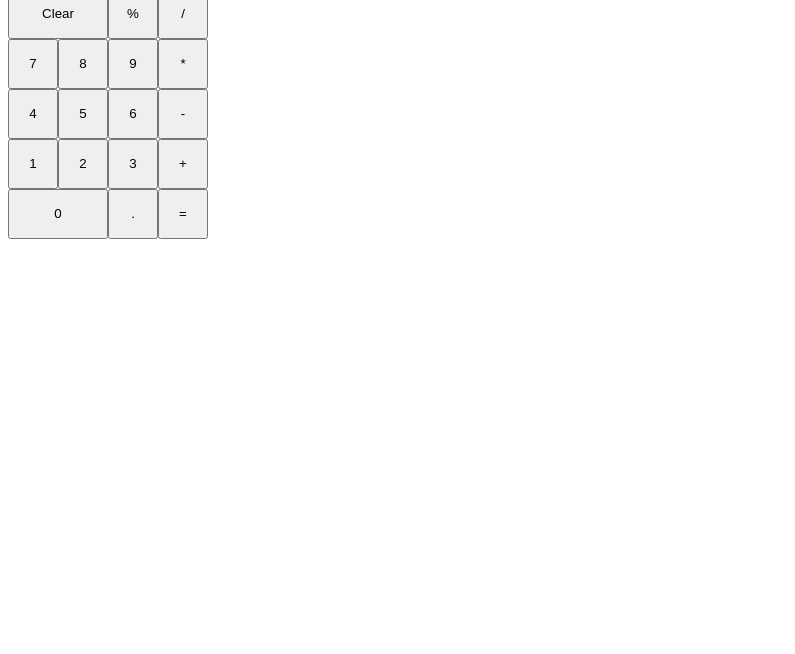
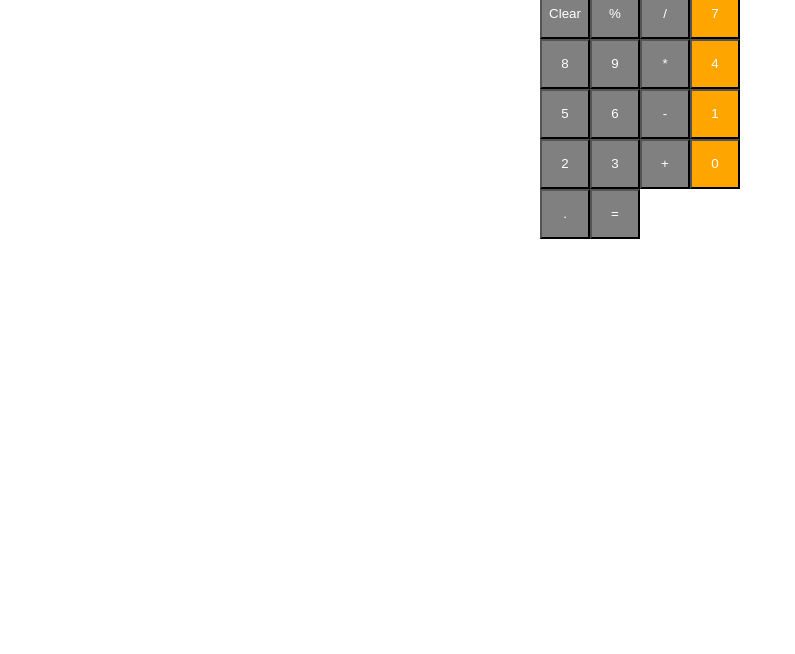
Before and after one commit to sabs/calculator, a plain HTML site: page index.html in a window 1280 px wide. Shown: the part 146-800 px from the top of the page, without its empty margins (0-795 px from the left). Drawn offline with Linux system fonts and the light colour scheme.

Commit message:
better use of grid

```diff
--- a/index.html
+++ b/index.html
@@ -9,6 +9,7 @@
         #display {
             display: grid;
             width: 200px;
+            margin: auto;
             grid-template-columns: 200px;
             grid-template-rows: 50px;
             background-color: grey;
@@ -24,18 +25,34 @@
             display: grid;
             grid-template-columns: repeat(4, 50px);
             grid-template-rows: repeat(5, 50px);
-            grid-template-areas: 'clear clear percent'
+            align-items: center;
+            justify-content: center;
+            /* grid-template-areas: 'clear clear percent'
                 'seven eight nine'
                 'four five six'
                 'one two three'
-                'zero zero decimal';
+                'zero zero decimal'; */
 
+        }
+        #buttons button {
+            height: 100%;
+            outline: none;
+        }
+        #buttons button {
+            background-color: grey;
+            color: white;
+        }
+        #buttons button:nth-child(4n) {
+            background-color: orange;
+        }
+        #buttons button:active {
+            background-color: lightgray;
         }
 
         #numbers {
             /* grid-area: numbers; */
         }
-
+/*
         #clear {
             grid-area: clear
         }
@@ -86,17 +103,17 @@
 
         #decimal {
             grid-area: decimal;
-        }
+        } */
 
         /* #numbers button { align-self: stretch;} */
-        #operations {
-            grid-area: operations;
+        /* #operations {
+            /* grid-area: operations; */
             grid-column: 4;
             grid-row: 1;
             display: grid;
             grid-auto-rows: auto;
             grid-template-rows: repeat(5, 50px);
-        }
+        } */
     </style>
 </head>
 
@@ -109,26 +126,22 @@
         <div id="buttons">
             <button id="clear">Clear</button>
             <button id="percent">%</button>
-            <!-- <div id="numbers"> -->
+            <button id="divide">/</button>
             <button id="seven">7</button>
             <button id="eight">8</button>
             <button id="nine">9</button>
+            <button id="multiply">*</button>
             <button id="four">4</button>
             <button id="five">5</button>
             <button id="six">6</button>
+            <button id="subtract">-</button>
             <button id="one">1</button>
             <button id="two">2</button>
             <button id="three">3</button>
+            <button id="add">+</button>
             <button id="zero">0</button>
             <button id="decimal">.</button>
-            <!-- </div> -->
-            <div id="operations">
-                <button id="divide">/</button>
-                <button id="multiply">*</button>
-                <button id="subtract">-</button>
-                <button id="add">+</button>
-                <button id="equals">=</button>
-            </div>
+            <button id="equals">=</button>
 
         </div>
     </div>
```
